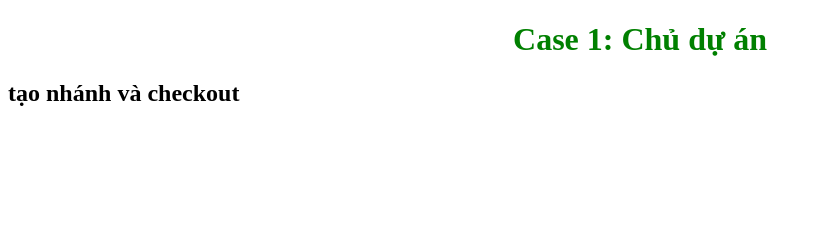
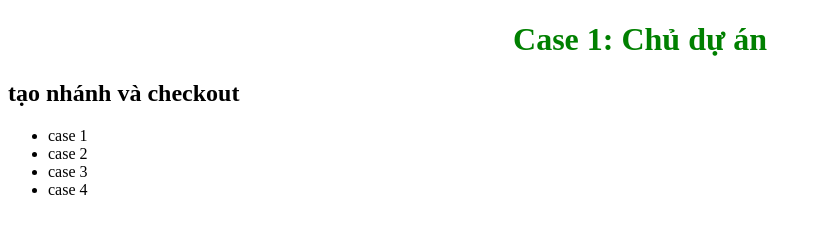
Before and after one commit to DucHuy245/2011060374_PhoDucHuy, a plain HTML site: page index.html in a window 1280 px wide. Shown: the whole page, without its empty margins (0-822 px from the left). Drawn offline with Linux system fonts and the light colour scheme.

Commit message:
Huy test

```diff
--- a/index.html
+++ b/index.html
@@ -9,5 +9,13 @@
 <body>
     <h1>Case 1: Chủ dự án</h1>
     <h2>tạo nhánh và checkout</h2>
+    <div>
+        <ul>
+            <li>case 1</li>
+            <li>case 2</li>
+            <li>case 3</li>
+            <li>case 4</li>
+        </ul>
+    </div>
 </body>
 </html>
```
Also changed, not shown: file.html (added, +11 -0 lines).
